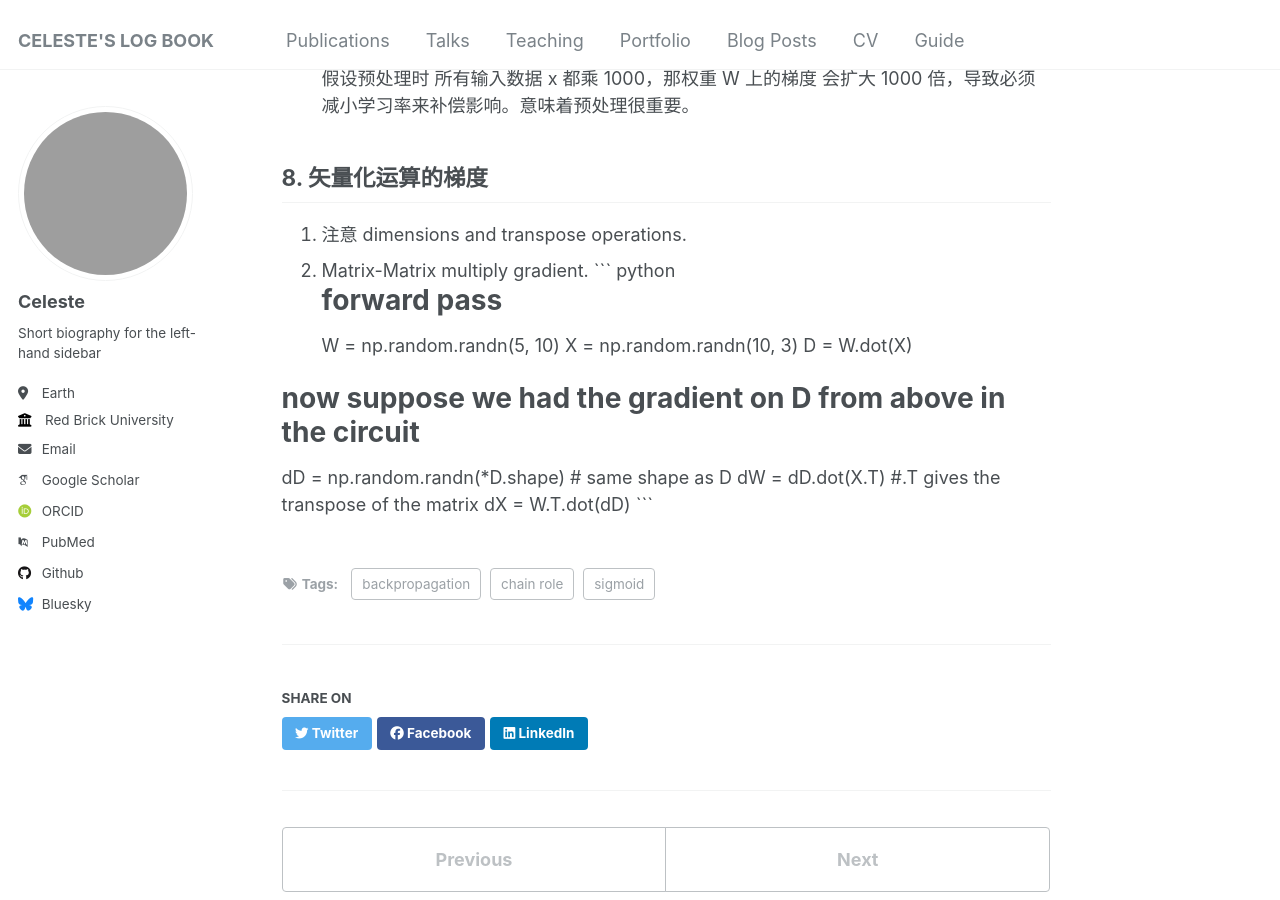
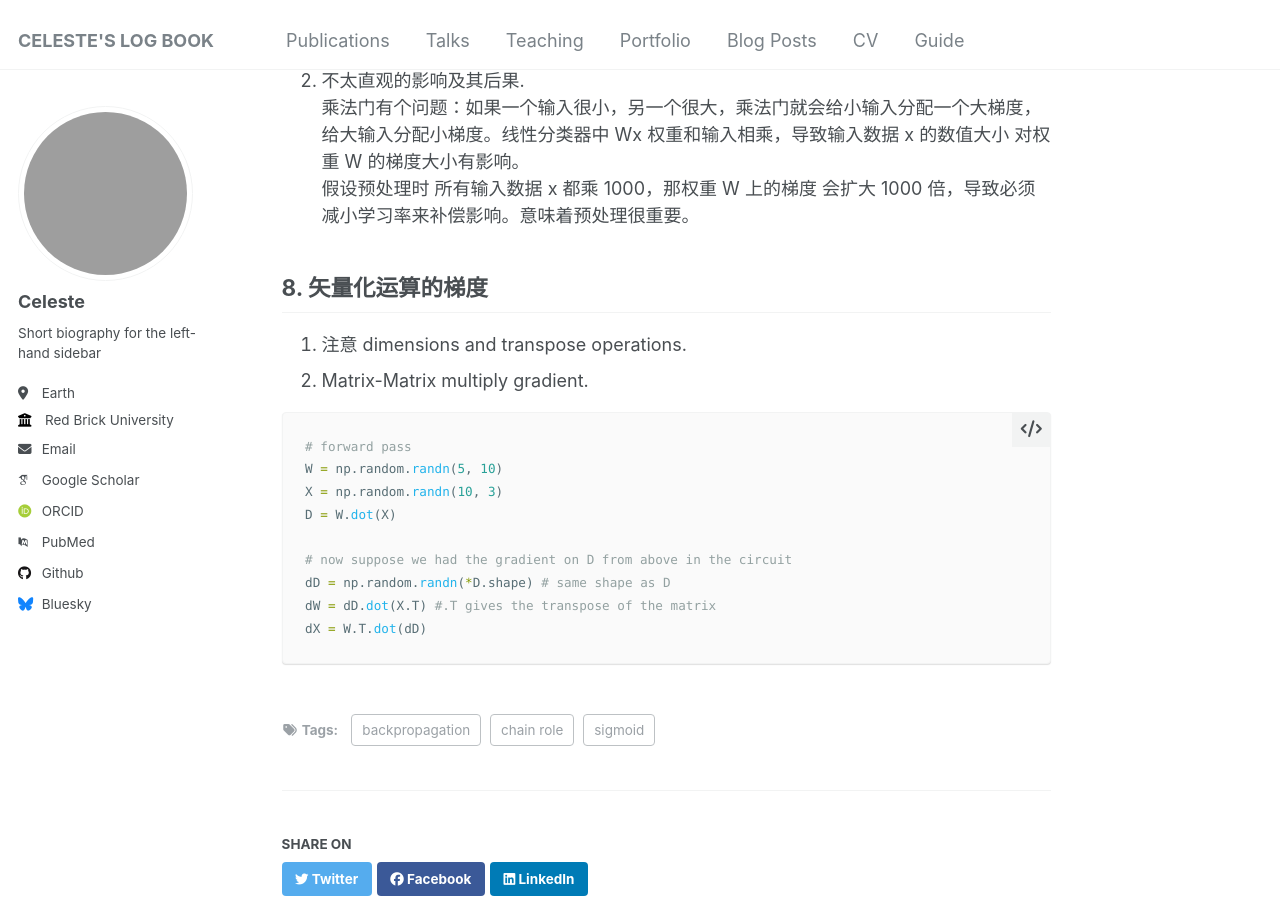
Before and after one commit to BUGERR/bugerr.github.io, a Jekyll site: the page built from _posts/2024-11-28-cs231n_4.md, in a window 1280 px wide and 900 px high, scrolled down 4488 px. Built offline with Jekyll 4.4.1, drawn with Linux system fonts in a browser that asks for light colours; some web fonts are replaced; some of the changed text lies outside the part shown; grey boxes are pictures that could not be loaded.

Commit message:
Update 2024-11-28-cs231n_4.md

````diff
--- a/_posts/2024-11-28-cs231n_4.md
+++ b/_posts/2024-11-28-cs231n_4.md
@@ -70,10 +70,10 @@
 
 输入 [-2, 5], 输出 3，加法，两个输入局部梯度都是 1。最终输出是 -12。反向传播：加法门输出梯度是 -4，链式法则，输入梯度是 1 * -4 = -4. 如果 xy 输入减小，相应负梯度，加法门输出将减小，而乘法门输出增加。
 
-1. 例：$$ f(x,y,z) = (x+y)z $$
-   复合函数，拆成 q = x + y, f = qz，求导链式法则：
-   $$ \frac{∂f}{∂x} = \frac{∂f}{∂q} \frac{∂q}{∂x} $$
-   - forward pass: 计算输入到输出的值 \
+1. 例：$$ f(x,y,z) = (x+y)z $$ \
+   复合函数，拆成 q = x + y, f = qz，求导链式法则： \
+   $$ \frac{∂f}{∂x} = \frac{∂f}{∂q} \frac{∂q}{∂x} $$ \
+   - forward pass: 计算输入到输出的值
    - backward pass: 反向传播从末尾开始，递归用链式法则计算梯度 直到输入。 \
    `The gradients can be thought of as flowing backwards through the circuit.` \
    这里加法的导数是 1，乘法偏导数是另一个变量。
@@ -87,9 +87,10 @@
 
 ## 5. Modularity: Sigmoid example
 1. 任意可微函数 都可以当作 gate。可以将多个门看成一个，也可以一分为多。
-2. sigmoid 梯度计算很简单:
-   $$ σ(x)= \frac{1}{1 + e^{-x}} $$
-   求导 $$ \frac{dσ(x)}{dx}=(1−σ(x))σ(x) $$
+2. sigmoid 梯度计算很简单: \
+   $$ σ(x)= \frac{1}{1 + e^{-x}} $$ \
+   求导 \
+   $$ \frac{dσ(x)}{dx}=(1−σ(x))σ(x) $$ \
    例：x = 1，output = 0.73, dx = (1 - 0.73) * 0.73 = 0.2
 
 ## 6. 分阶段计算
@@ -109,6 +110,7 @@
 ## 8. 矢量化运算的梯度
 1. 注意 dimensions and transpose operations.
 2. Matrix-Matrix multiply gradient.
+
 ``` python
 # forward pass
 W = np.random.randn(5, 10)
````
Also changed, not shown: other parts of _posts/2024-11-28-cs231n_4.md (+1 -1 lines).
